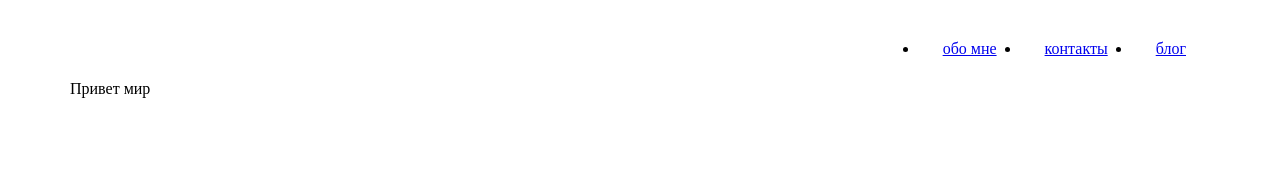
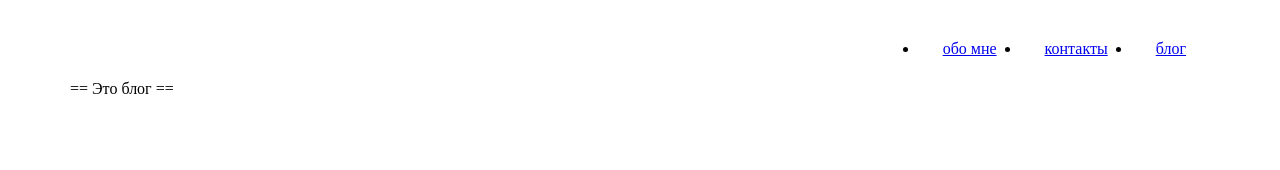
Before and after one commit to drepnikov/dvrepa, a Next.js app: page /blog in a window 1280 px wide. Shown: the top 170 px of the page. Built offline with nearby package versions, Linux system fonts and the light colour scheme.

Commit message:
Заглушка для блог-страницы

```diff
--- a/pages/blog/index.tsx
+++ b/pages/blog/index.tsx
@@ -4,7 +4,7 @@ import { PageContainer } from "components/PageContainer/PageContainer";
 const Blog: NextPage = () => {
   return (
     <PageContainer>
-      <main>Привет мир</main>
+      <main>== Это блог ==</main>
     </PageContainer>
   );
 };
```
